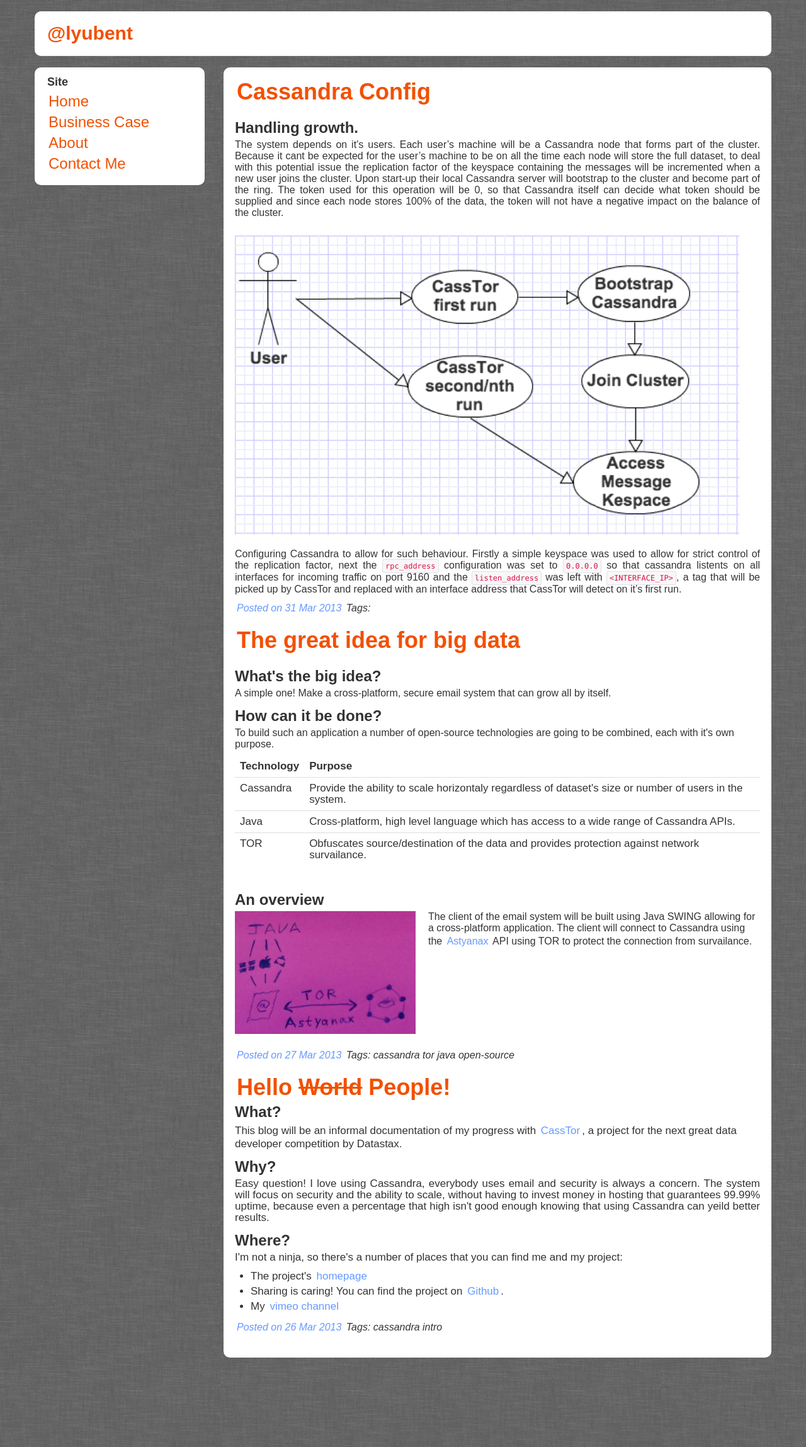
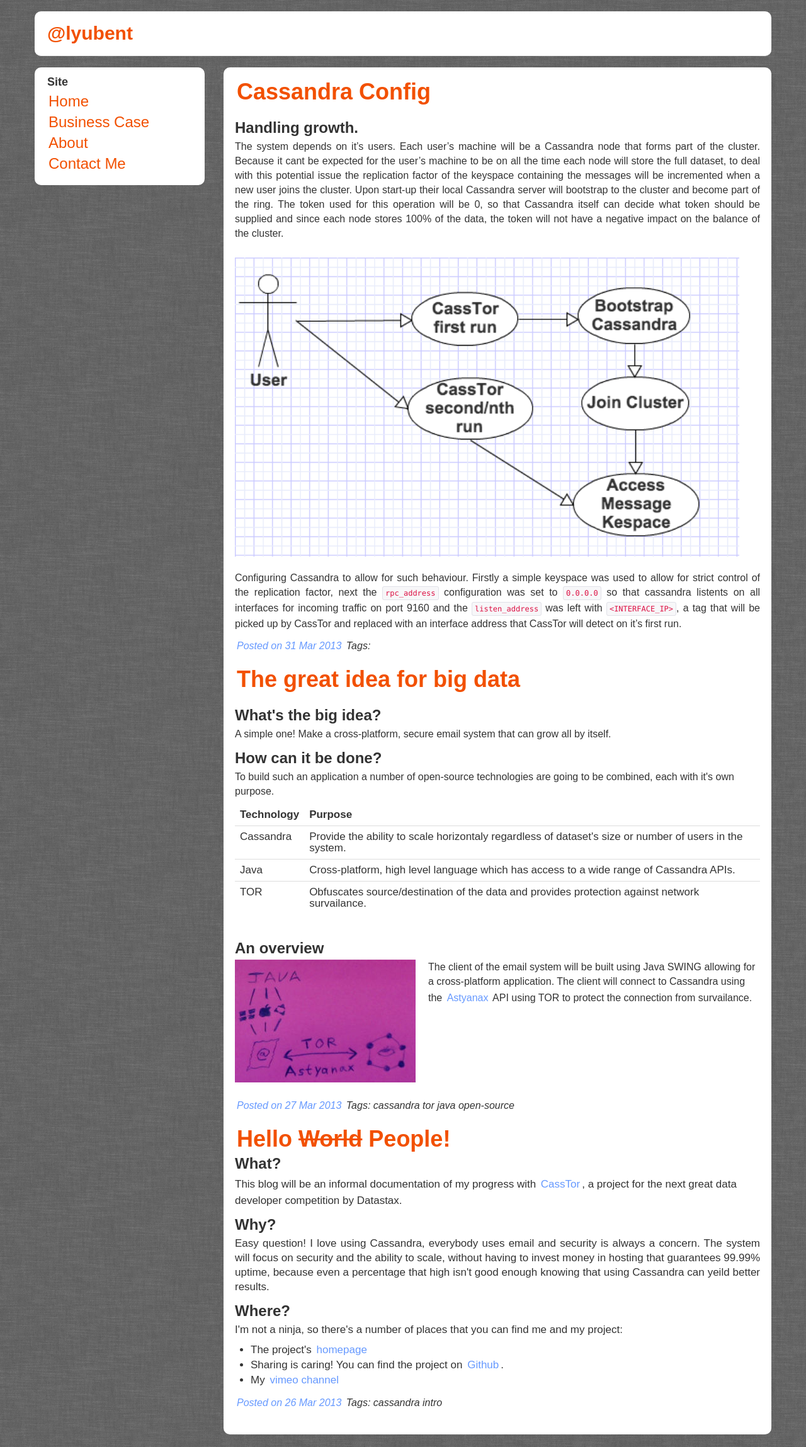
Before and after one commit to lyubent/lyubent.github.com, a Jekyll site: the page built from index.html, in a window 1280 px wide. Shown: the whole page at 63% size. Built offline with Jekyll 4.4.1, drawn with Linux system fonts in a browser that asks for light colours; some web fonts are replaced; the list of posts is cut into pages by our own code; before the commit the page ends 2176 px from its top, so only the background shows below that.

Commit message:
Updated css/style.css

```diff
--- a/css/style.css
+++ b/css/style.css
@@ -2,7 +2,7 @@
 h1, h2, h3, h4, h5, h6, .page-header { font-family: 'Basic', sans-serif; }
 /* back_pattern image from http://subtlepatterns.com/back-pattern/ */
 body { font-family: 'Junge', serif; background: url(/images/back_pattern_gray.png) top left repeat; }
-p { font-size: 16px;font-family: 'Basic', sans-serif; }
+p { font-size: 16px; line-height: 23px; font-family: 'Basic', sans-serif; }
 .content a { display: inline-block; position: relative; padding: 3px; color: #6699FF; }
 .content a:hover { text-decoration: none; color: #6633CC; }
 
```
